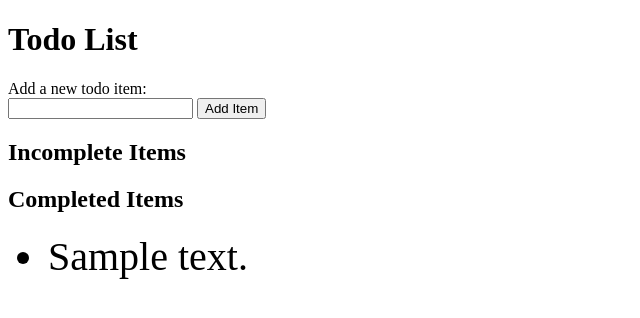
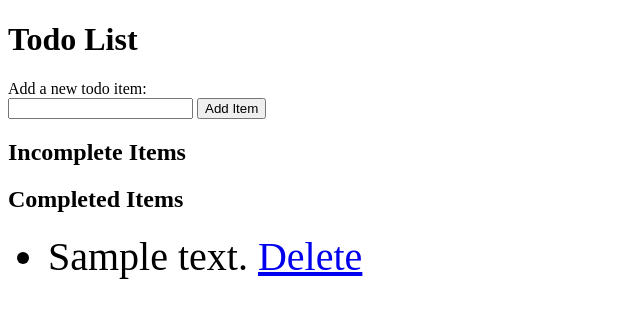
Before and after one commit to IlliaVokhranov/cloudComputing, a Flask app: page / in a window 1280 px wide. Shown: the top 318 px of the page, without its empty margins (0-640 px from the left). Run offline with Flask 2, Linux system fonts and the light colour scheme; tables that the repository leaves empty hold one stand-in row (values such as "Sample post").

Commit message:
delete func

```diff
--- a/app/routes.py
+++ b/app/routes.py
@@ -27,3 +27,9 @@ def complete(id):
     db.session.commit()
 
     return redirect(url_for('home'))
+
+@app.route('/delete/<id>')
+def delete(id):
+    todo = TodoItem.query.filter_by(id=int(id)).first()
+    db.session.remove(todo)
+    db.session.commit()
--- a/app/templates/index.html
+++ b/app/templates/index.html
@@ -18,13 +18,14 @@
         <h2>Incomplete Items</h2>
         <ul>
             {% for todo in incomplete %}
-            <li style="font-size: 30pt" class='mark'>{{ todo.text }} <a href="{{ url_for('complete', id=todo.id) }}">Mark As Complete</a></li>
+            <li style="font-size: 30pt" class='mark'>{{ todo.text }} <a href="{{ url_for('complete', id=todo.id) }}">Mark As Complete</a> <a href="{{ url_for('delete', id=todo.id) }}">Delete</a>
+            </li>
             {% endfor %}
         </ul>
         <h2>Completed Items</h2>
         <ul>
             {% for todo in complete %}
-            <li style="font-size: 30pt">{{ todo.text }}</li>
+            <li style="font-size: 30pt">{{ todo.text }} <a href="{{ url_for('delete', id=todo.id) }}">Delete</a></li>
             {% endfor %}
         </ul>
     </div>
```
